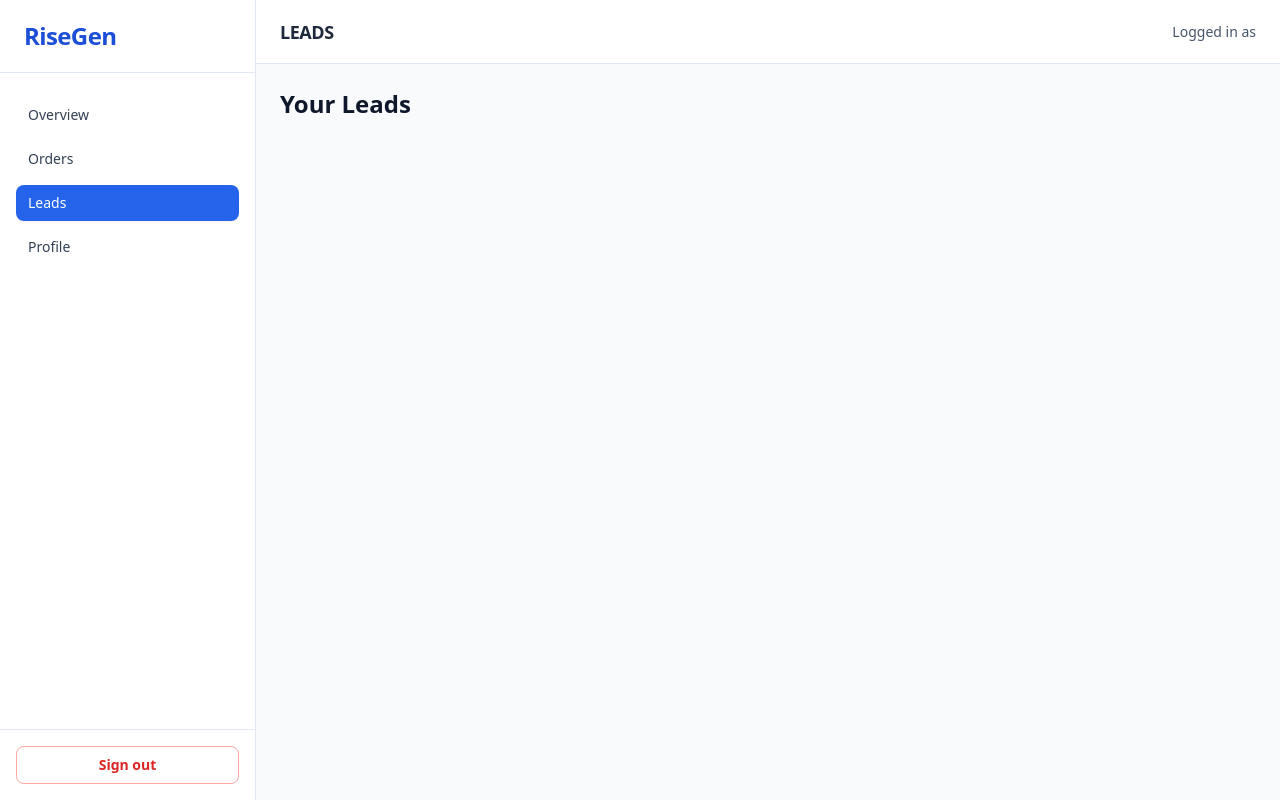
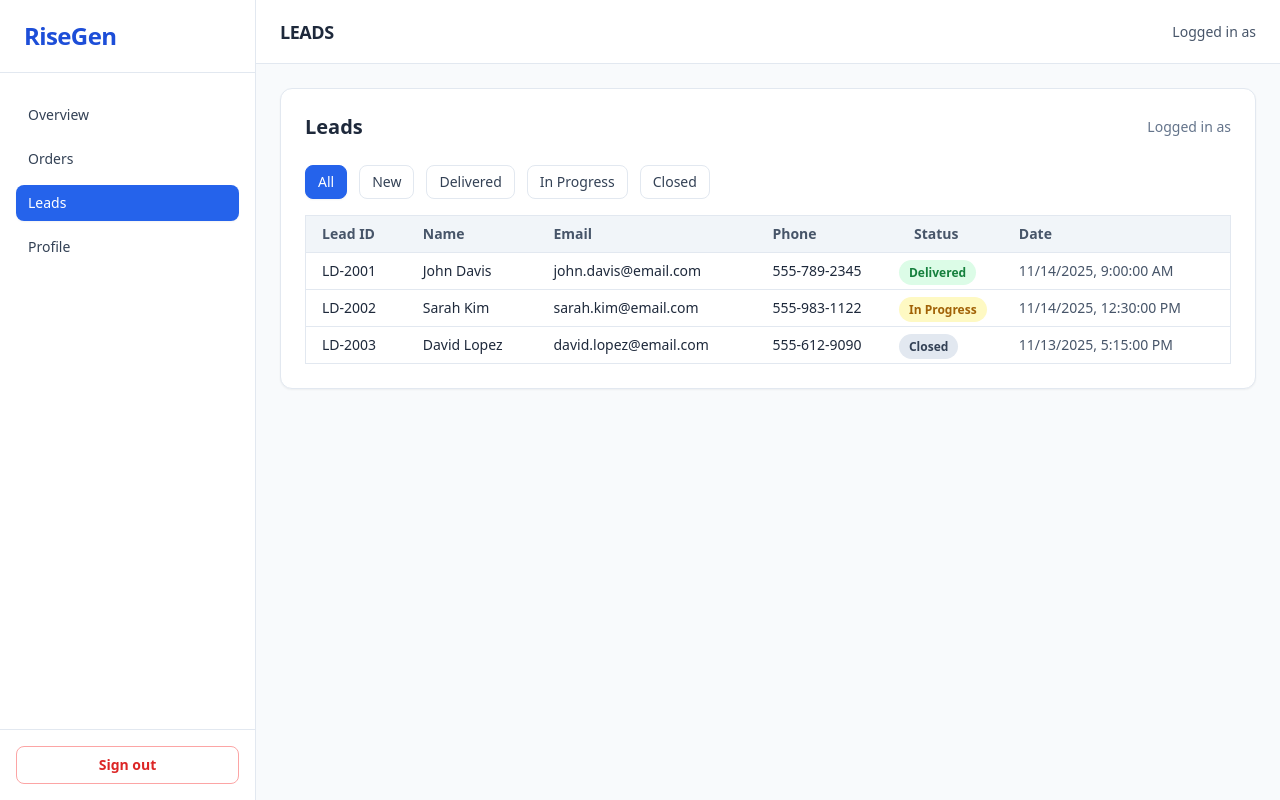
Before and after one commit to colton-risegen/risegen-app, a Next.js app: page /dashboard/leads in a window 1280 px wide. Built offline with nearby package versions, Linux system fonts and the light colour scheme.

Commit message:
Update page.tsx

```diff
--- a/app/dashboard/leads/page.tsx
+++ b/app/dashboard/leads/page.tsx
@@ -1,3 +1,134 @@
+"use client";
+
+import React, { useEffect, useState } from "react";
+import { useAuth } from "../../lib/auth";
+
+type Lead = {
+  id: string;
+  name: string;
+  email: string;
+  phone: string;
+  status: "New" | "Delivered" | "In Progress" | "Closed";
+  createdAt: string;
+};
+
 export default function LeadsPage() {
-  return <h1 className="text-2xl font-semibold">Your Leads</h1>;
+  const { user } = useAuth();
+  const [leads, setLeads] = useState<Lead[]>([]);
+  const [loading, setLoading] = useState(true);
+  const [filter, setFilter] = useState<Lead["status"] | "All">("All");
+
+  // 🔹 Mock Data for Now (will be replaced with API fetch)
+  useEffect(() => {
+    setTimeout(() => {
+      setLeads([
+        {
+          id: "LD-2001",
+          name: "John Davis",
+          email: "john.davis@email.com",
+          phone: "555-789-2345",
+          status: "Delivered",
+          createdAt: "2025-11-14T09:00:00Z",
+        },
+        {
+          id: "LD-2002",
+          name: "Sarah Kim",
+          email: "sarah.kim@email.com",
+          phone: "555-983-1122",
+          status: "In Progress",
+          createdAt: "2025-11-14T12:30:00Z",
+        },
+        {
+          id: "LD-2003",
+          name: "David Lopez",
+          email: "david.lopez@email.com",
+          phone: "555-612-9090",
+          status: "Closed",
+          createdAt: "2025-11-13T17:15:00Z",
+        },
+      ]);
+      setLoading(false);
+    }, 500);
+  }, []);
+
+  const filteredLeads =
+    filter === "All" ? leads : leads.filter((lead) => lead.status === filter);
+
+  return (
+    <div className="bg-white border border-slate-200 rounded-xl shadow-sm p-6">
+      <div className="flex items-center justify-between mb-6">
+        <h1 className="text-xl font-semibold text-slate-800">Leads</h1>
+        <div className="text-sm text-slate-500">
+          Logged in as <span className="font-medium text-slate-700">{user?.email}</span>
+        </div>
+      </div>
+
+      {/* Filters */}
+      <div className="flex flex-wrap gap-3 mb-4">
+        {["All", "New", "Delivered", "In Progress", "Closed"].map((s) => (
+          <button
+            key={s}
+            onClick={() => setFilter(s as any)}
+            className={`px-3 py-1.5 rounded-lg text-sm font-medium border ${
+              filter === s
+                ? "bg-blue-600 text-white border-blue-600 shadow-sm"
+                : "bg-white text-slate-700 border-slate-200 hover:bg-blue-50"
+            }`}
+          >
+            {s}
+          </button>
+        ))}
+      </div>
+
+      {/* Table */}
+      {loading ? (
+        <div className="p-6 text-slate-500">Loading leads...</div>
+      ) : filteredLeads.length === 0 ? (
+        <div className="text-slate-500 text-sm">No leads found for this filter.</div>
+      ) : (
+        <div className="overflow-x-auto">
+          <table className="min-w-full border border-slate-200 rounded-lg">
+            <thead className="bg-slate-100">
+              <tr>
+                <th className="px-4 py-2 text-left text-sm font-semibold text-slate-600">Lead ID</th>
+                <th className="px-4 py-2 text-left text-sm font-semibold text-slate-600">Name</th>
+                <th className="px-4 py-2 text-left text-sm font-semibold text-slate-600">Email</th>
+                <th className="px-4 py-2 text-left text-sm font-semibold text-slate-600">Phone</th>
+                <th className="px-4 py-2 text-left text-sm font-semibold text-slate-600">Status</th>
+                <th className="px-4 py-2 text-left text-sm font-semibold text-slate-600">Date</th>
+              </tr>
+            </thead>
+            <tbody>
+              {filteredLeads.map((lead) => (
+                <tr key={lead.id} className="border-t border-slate-200">
+                  <td className="px-4 py-2 text-sm text-slate-800">{lead.id}</td>
+                  <td className="px-4 py-2 text-sm text-slate-800">{lead.name}</td>
+                  <td className="px-4 py-2 text-sm text-slate-800">{lead.email}</td>
+                  <td className="px-4 py-2 text-sm text-slate-800">{lead.phone}</td>
+                  <td>
+                    <span
+                      className={`px-2.5 py-1 text-xs font-semibold rounded-full ${
+                        lead.status === "Delivered"
+                          ? "bg-green-100 text-green-700"
+                          : lead.status === "In Progress"
+                          ? "bg-yellow-100 text-yellow-700"
+                          : lead.status === "Closed"
+                          ? "bg-slate-200 text-slate-700"
+                          : "bg-blue-100 text-blue-700"
+                      }`}
+                    >
+                      {lead.status}
+                    </span>
+                  </td>
+                  <td className="px-4 py-2 text-sm text-slate-600">
+                    {new Date(lead.createdAt).toLocaleString()}
+                  </td>
+                </tr>
+              ))}
+            </tbody>
+          </table>
+        </div>
+      )}
+    </div>
+  );
 }
```
